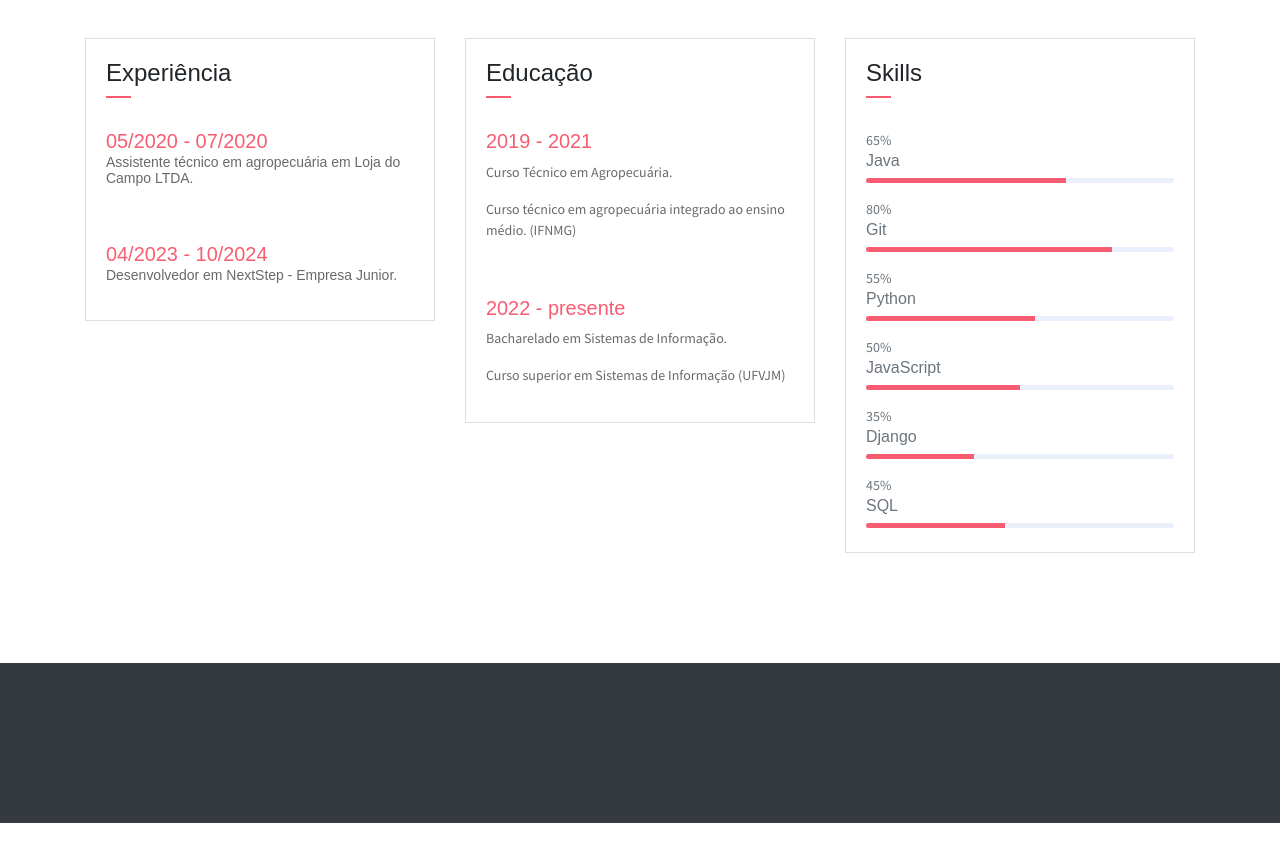
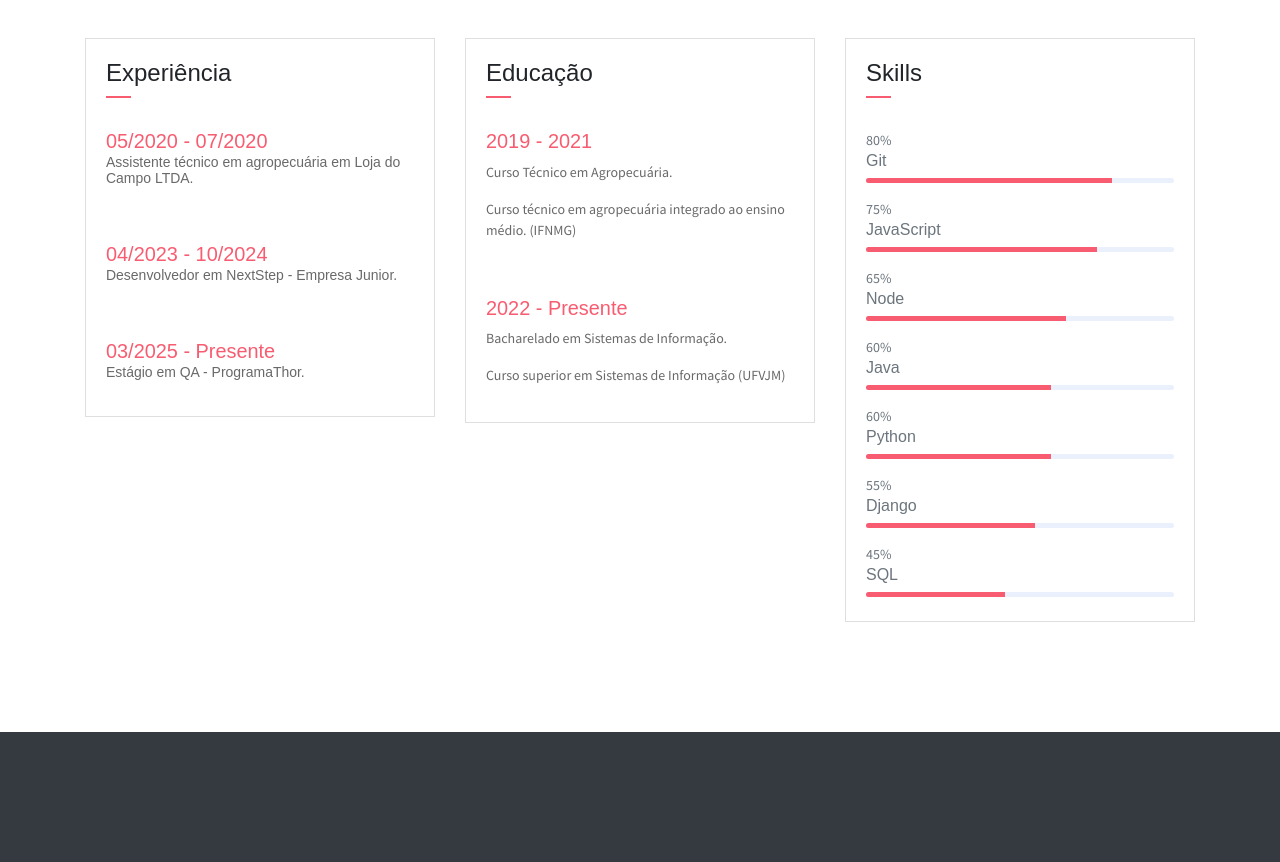
Before and after one commit to EmanuelGDev/portfolio, a plain HTML site: page index.html in a window 1280 px wide. Shown: the part 1280-2142 px from the top of the page. Before the commit the page ends 2103 px from the top, so only its background shows below. Drawn offline with Linux system fonts and the light colour scheme; some packages are replaced by stand-ins of ours.

Commit message:
atualizando experiencia, porcentagem de skills e formatação de texto

```diff
--- a/index.html
+++ b/index.html
@@ -120,6 +120,10 @@
                             <h6 class="title text-danger">04/2023   -  10/2024
                             <P class="subtitle">Desenvolvedor em NextStep - Empresa Junior.</P>
                         </div>
+                        <div class="card-body">
+                            <h6 class="title text-danger">03/2025   -  Presente
+                            <P class="subtitle">Estágio em QA - ProgramaThor.</P>
+                        </div>
                     </div>
                 </div>
                 <div class="col-md-6 col-lg-4">
@@ -136,7 +140,7 @@
                             <P class="subtitle">Curso técnico em agropecuária integrado ao ensino médio. (IFNMG)</P>
                         </div>
                         <div class="card-body">
-                            <h6 class="title text-danger">2022 - presente</h6>
+                            <h6 class="title text-danger">2022 - Presente</h6>
                             <P>Bacharelado em Sistemas de Informação.</P>
                             <P class="subtitle">Curso superior em Sistemas de Informação (UFVJM)</P>
                         </div>
@@ -151,30 +155,35 @@
                             </div>
                         </div>
                         <div class="card-body pb-2">
-                           <h7>65%</h7>
-                            <h6>Java</h6>
-                            <div class="progress mb-3">
-                                <div class="progress-bar bg-danger" role="progressbar" style="width: 65%" aria-valuenow="25" aria-valuemin="0" aria-valuemax="100"></div>
-                            </div>
                             <h7>80%</h7>
                             <h6>Git</h6>
                             <div class="progress mb-3">
                                 <div class="progress-bar bg-danger" role="progressbar" style="width: 80%" aria-valuenow="25" aria-valuemin="0" aria-valuemax="100"></div>
                             </div>
-                            <h7>55%</h7>
+                           <h7>75%</h7>
+                            <h6>JavaScript</h6>
+                            <div class="progress mb-3">
+                                <div class="progress-bar bg-danger" role="progressbar" style="width: 75%" aria-valuenow="25" aria-valuemin="0" aria-valuemax="100"></div>
+                            </div>
+                            <h7>65%</h7>
+                            <h6>Node</h6>
+                            <div class="progress mb-3">
+                                <div class="progress-bar bg-danger" role="progressbar" style="width: 65%" aria-valuenow="50" aria-valuemin="0" aria-valuemax="100"></div>
+                            </div>
+                            <h7>60%</h7>
+                            <h6>Java</h6>
+                            <div class="progress mb-3">
+                                <div class="progress-bar bg-danger" role="progressbar" style="width: 60%" aria-valuenow="75" aria-valuemin="0" aria-valuemax="100"></div>
+                            </div>
+                            <h7>60%</h7>
                             <h6>Python</h6>
                             <div class="progress mb-3">
-                                <div class="progress-bar bg-danger" role="progressbar" style="width: 55%" aria-valuenow="50" aria-valuemin="0" aria-valuemax="100"></div>
+                                <div class="progress-bar bg-danger" role="progressbar" style="width: 60%" aria-valuenow="75" aria-valuemin="0" aria-valuemax="100"></div>
                             </div>
-                            <h7>50%</h7>
-                            <h6>JavaScript</h6>
-                            <div class="progress mb-3">
-                                <div class="progress-bar bg-danger" role="progressbar" style="width: 50%" aria-valuenow="75" aria-valuemin="0" aria-valuemax="100"></div>
-                            </div>
-                            <h7>35%</h7>
+                            <h7>55%</h7>
                             <h6>Django</h6>
                             <div class="progress mb-3">
-                                <div class="progress-bar bg-danger" role="progressbar" style="width: 35%" aria-valuenow="75" aria-valuemin="0" aria-valuemax="100"></div>
+                                <div class="progress-bar bg-danger" role="progressbar" style="width: 55%" aria-valuenow="75" aria-valuemin="0" aria-valuemax="100"></div>
                             </div>
                             <h7>45%</h7>
                             <h6>SQL</h6>
```
